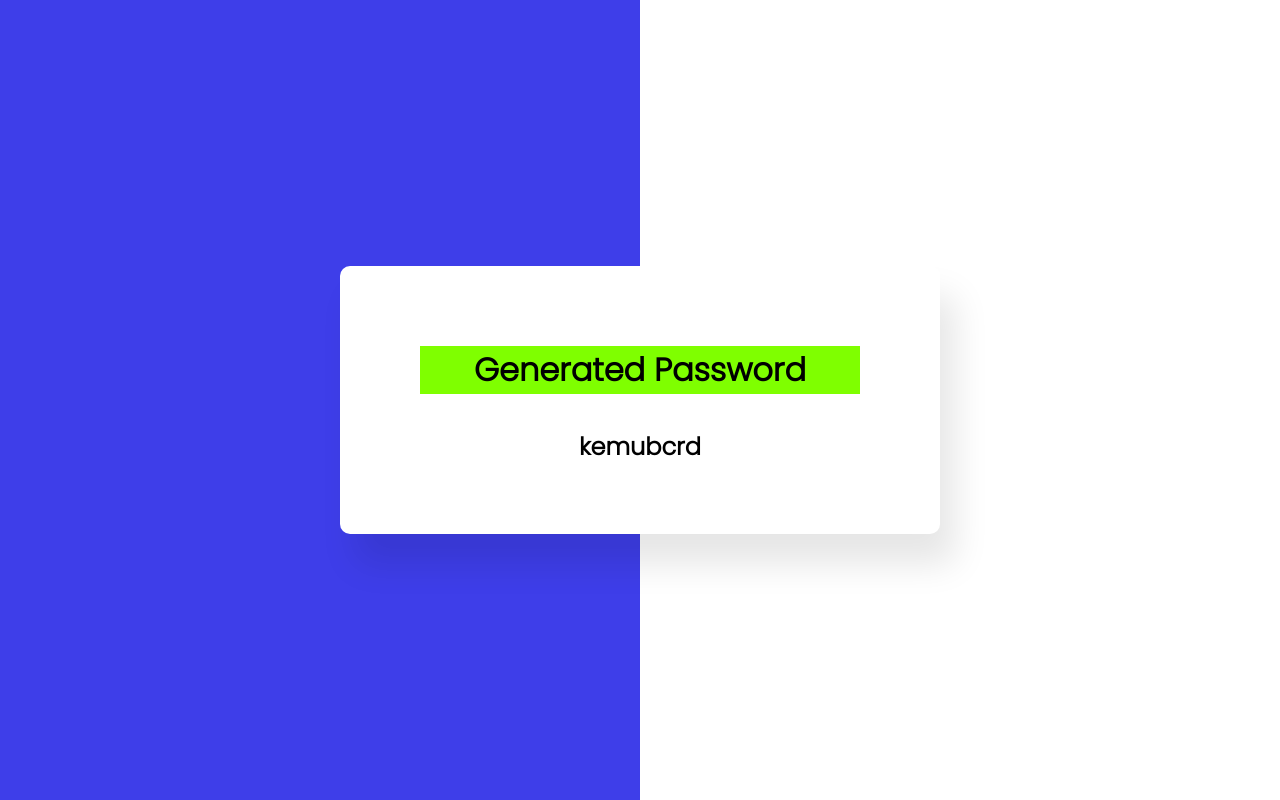
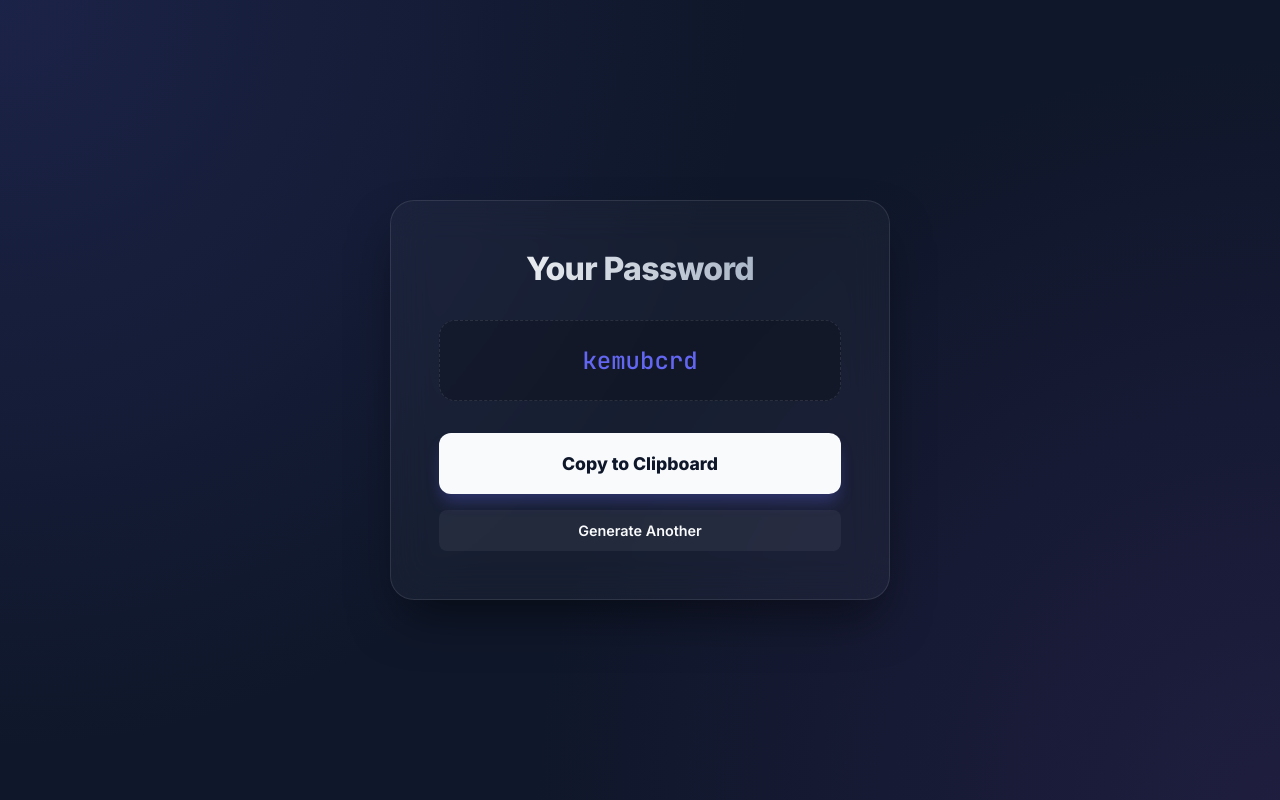
Before and after one commit to Alfacentauree/password-generetor, a Django app: page /password/ in a window 1280 px wide. Run offline with Django 3.2, Linux system fonts and the light colour scheme.

Commit message:
Modernize UI with Glassmorphism and enhance functionality

```diff
--- a/password/static/style.css
+++ b/password/static/style.css
@@ -1,142 +1,168 @@
-@import url('https://fonts.googleapis.com/css2?family=Poppins:wght@300&display=swap');
+:root {
+    --primary: #6366f1;
+    --primary-hover: #4f46e5;
+    --bg-dark: #0f172a;
+    --card-bg: rgba(255, 255, 255, 0.03);
+    --card-border: rgba(255, 255, 255, 0.1);
+    --text-main: #f8fafc;
+    --text-muted: #94a3b8;
+}
 
 * {
+    margin: 0;
     padding: 0;
-    margin: 0;
     box-sizing: border-box;
-    font-family: 'Poppins', sans-serif;
-    font-weight: 700;
+    font-family: 'Inter', 'Poppins', sans-serif;
 }
 
 body {
-    margin: 200px auto;
-    height: 100%;
-    background: linear-gradient(
-        to right,
-        rgb(62, 62, 233) 50%,
-        rgb(255, 255, 255) 50%
-    )fixed;
+    background-color: var(--bg-dark);
+    background-image:
+        radial-gradient(circle at 0% 0%, rgba(99, 102, 241, 0.15) 0%, transparent 50%),
+        radial-gradient(circle at 100% 100%, rgba(168, 85, 247, 0.1) 0%, transparent 50%);
+    color: var(--text-main);
+    min-height: 100vh;
+    display: flex;
+    align-items: center;
+    justify-content: center;
+    padding: 2rem;
 }
 
+.container {
+    background: var(--card-bg);
+    backdrop-filter: blur(20px);
+    border: 1px solid var(--card-border);
+    width: 100%;
+    max-width: 500px;
+    padding: 3rem;
+    border-radius: 24px;
+    box-shadow: 0 25px 50px -12px rgba(0, 0, 0, 0.5);
+    text-align: center;
+}
 
-
-.container {
-    background-color: white;
-    width: 600px;
-    padding: 70px;
-    position: absolute;
-    transform: translate(-50%,-50%);
-    top: 50%;
-    left: 50%;
-    box-shadow: 15px 30px 35px rgba(0,0,0,0.1);
-    border-radius: 10px;
-    -webkit-perspective: 300px;
-    perspective: 300px;
+h1 {
+    font-size: 2rem;
+    font-weight: 800;
+    margin-bottom: 2rem;
+    background: linear-gradient(to right, #fff, var(--text-muted));
+    -webkit-background-clip: text;
+    -webkit-text-fill-color: transparent;
+    letter-spacing: -0.02em;
 }
 
 .form-select {
-    position: absolute;
-    transform: translate(-50%,-50%);
-    width: 400px;
-    height: 40px;
-    left: 50%;
-    background-color: rgb(233, 28, 165);
-    border-radius: 4px;
-    color: white;
+    width: 100%;
+    padding: 1rem;
+    background: rgba(255, 255, 255, 0.05);
+    border: 1px solid var(--card-border);
+    border-radius: 12px;
+    color: var(--text-main);
+    font-size: 1rem;
+    margin-bottom: 2rem;
+    cursor: pointer;
+    transition: all 0.3s ease;
+}
 
-
+.form-select:focus {
+    outline: none;
+    border-color: var(--primary);
+    box-shadow: 0 0 0 4px rgba(99, 102, 241, 0.1);
 }
 
 .container-box {
-
-    text-align: center;
-    padding-top: 25px;
-
+    margin-bottom: 2.5rem;
 }
 
-.container-btn {
-    text-align: center;
-    padding-top: 20px;
-    margin-top: 10px;
-}
-/* input[type='checkbox'] {
-    position: relative;
-    width: 40px;
-    height: 20px;
-
-} */
-
-.container h1 {
-    text-align: center;
-    margin: 10px;
-    background: chartreuse;
+.options-grid {
+    display: grid;
+    grid-template-columns: 1fr;
+    gap: 1rem;
 }
 
-input[type='submit'] {
-    background-color: rgb(233, 49, 193);
-    font-size: 20px;
-    position: relative;
-    width: 300px;
-    border-radius: 20px;
-    color: white
+.option-item {
+    display: flex;
+    align-items: center;
+    justify-content: space-between;
+    padding: 1rem 1.5rem;
+    background: rgba(255, 255, 255, 0.03);
+    border: 1px solid var(--card-border);
+    border-radius: 12px;
+    cursor: pointer;
+    transition: all 0.2s ease;
 }
 
-
-h1 {
-    text-align: center;
-    margin-top: 10%;
+.option-item:hover {
+    background: rgba(255, 255, 255, 0.06);
+    border-color: rgba(255, 255, 255, 0.2);
 }
 
-.container-box div {
-    margin: 10px;
-}
-
-.container-box div label {
+.option-item input[type="checkbox"] {
+    width: 1.25rem;
+    height: 1.25rem;
+    accent-color: var(--primary);
     cursor: pointer;
 }
 
-.container-box div label input[type='checkbox'] {
-    display: none;
+.option-item span {
+    font-weight: 500;
+    color: var(--text-muted);
 }
 
-.container-box div label span {
-    position: relative;
-    display: inline-block;
-    background: #424242;
-    padding: 15px 30px;
-    color: #555;
-    text-shadow: 0 1px 4px rgba(0,0,0,0.5);
-    border-radius: 30px;
-    font-size: 20px;
-    transition: 0.5s;
-    user-select: none;
-    overflow: hidden;
+.option-item input:checked + span {
+    color: var(--text-main);
 }
 
-.container-box div label span::before{
-    content: "";
-    position: absolute;
-    top: 0;
-    left: 0;
+.btn-generate {
     width: 100%;
-    height: 50%;
-    background: rgba(255, 255, 255,0.1);
+    padding: 1.25rem;
+    background: var(--primary);
+    color: white;
+    border: none;
+    border-radius: 12px;
+    font-size: 1.1rem;
+    font-weight: 700;
+    cursor: pointer;
+    transition: all 0.3s ease;
+    box-shadow: 0 10px 15px -3px rgba(99, 102, 241, 0.3);
 }
-.container-box div:nth-child(3n+1) label input[type='checkbox']:checked ~ span
-{
-    background: #e91e61;
-    color: #fff;
-    box-shadow: 0 2px  20px #e91e61;
+
+.btn-generate:hover {
+    background: var(--primary-hover);
+    transform: translateY(-2px);
+    box-shadow: 0 20px 25px -5px rgba(99, 102, 241, 0.4);
 }
-.container-box div:nth-child(3n+2) label input[type='checkbox']:checked ~ span
-{
-    background: #df0;
-    color: #fff;
-    box-shadow: 0 2px  20px #0f0;
+
+.btn-generate:active {
+    transform: translateY(0);
 }
-.container-box div:nth-child(3n+3) label input[type='checkbox']:checked ~ span
-{
-    background: rgb(255, 0, 0);
-    color: #fff;
-    box-shadow: 0 2px  20px rgb(230, 0, 255);
+
+/* Password Result Page */
+.password-display {
+    background: rgba(0, 0, 0, 0.2);
+    padding: 1.5rem;
+    border-radius: 16px;
+    font-family: 'JetBrains Mono', 'Courier New', monospace;
+    font-size: 1.5rem;
+    color: var(--primary);
+    word-break: break-all;
+    margin: 2rem 0;
+    border: 1px dashed var(--card-border);
 }
+
+.btn-copy {
+    display: inline-block;
+    padding: 0.75rem 1.5rem;
+    background: rgba(255, 255, 255, 0.05);
+    border: 1px solid var(--card-border);
+    border-radius: 8px;
+    color: var(--text-main);
+    text-decoration: none;
+    font-size: 0.9rem;
+    font-weight: 600;
+    transition: all 0.2s;
+}
+
+.btn-copy:hover {
+    background: rgba(255, 255, 255, 0.1);
+    border-color: var(--text-muted);
+}
--- a/password/templates/password.html
+++ b/password/templates/password.html
@@ -5,18 +5,49 @@
     <meta charset="UTF-8">
     <meta http-equiv="X-UA-Compatible" content="IE=edge">
     <meta name="viewport" content="width=device-width, initial-scale=1.0">
+    <title>Your Password | Secure Pass</title>
+
+    <!-- Fonts -->
+    <link rel="preconnect" href="https://fonts.googleapis.com">
+    <link rel="preconnect" href="https://fonts.gstatic.com" crossorigin>
+    <link href="https://fonts.googleapis.com/css2?family=Inter:wght@400;600;800&family=JetBrains+Mono:wght@500&display=swap" rel="stylesheet">
+
+    <!-- CSS -->
     <link rel="stylesheet" href="{% static 'style.css' %}">
-    <title>Document</title>
 </head>
 <body>
     <div class="container">
-        <h1>Generated Password</h1>
-        <div class="container-box">
+        <h1>Your Password</h1>
 
-            <h2>{{ password }}</h2>
+        <div class="password-display" id="password-text">{{ password }}</div>
+
+        <div class="d-flex flex-column gap-3">
+            <button onclick="copyPassword()" class="btn-generate" style="background: var(--text-main); color: var(--bg-dark);">
+                Copy to Clipboard
+            </button>
+            <a href="{% url 'home' %}" class="btn-copy" style="margin-top: 1rem; display: block; border: none;">
+                Generate Another
+            </a>
         </div>
-
     </div>
 
+    <script>
+        function copyPassword() {
+            const password = document.getElementById('password-text').innerText;
+            navigator.clipboard.writeText(password).then(() => {
+                const btn = event.target;
+                const originalText = btn.innerText;
+                btn.innerText = 'Copied!';
+                btn.style.background = '#10b981'; // Success green
+                btn.style.color = 'white';
+
+                setTimeout(() => {
+                    btn.innerText = originalText;
+                    btn.style.background = 'var(--text-main)';
+                    btn.style.color = 'var(--bg-dark)';
+                }, 2000);
+            });
+        }
+    </script>
 </body>
 </html>
```
Also changed, not shown: password/templates/index.html (+35 -29 lines), README.md (added), db.sqlite3, 1 other file.
